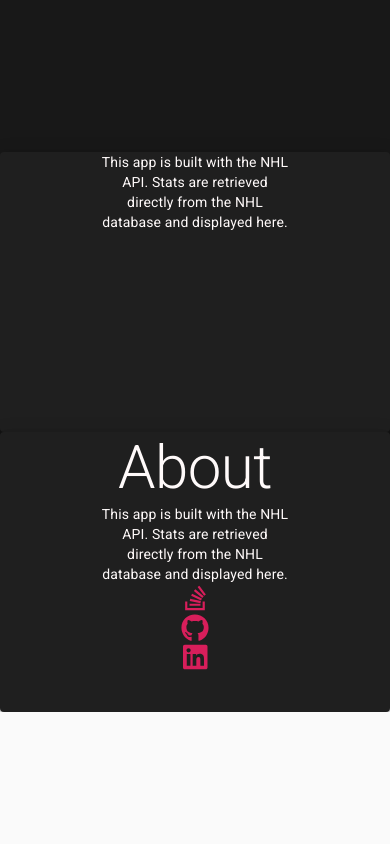
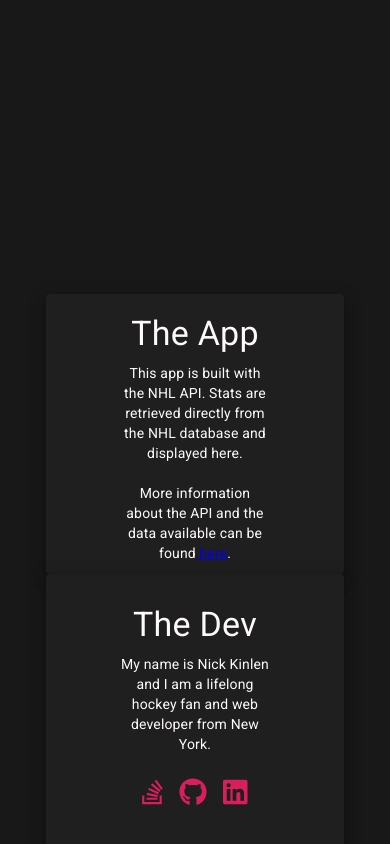
Before and after one commit to Nicknyr/NHL_Stats, a React (Create React App) app: page / in a window 390 px wide. Shown: the part 4124-4968 px from the top of the page. Before the commit the page ends 4836 px from the top, so only its background shows below. Built offline with nearby package versions, Linux system fonts and the light colour scheme; no server answers.

Commit message:
Adjusted footer and layout of team stats on tablets

```diff
--- a/src/components/Dashboard.js
+++ b/src/components/Dashboard.js
@@ -40,7 +40,8 @@ const drawerWidth = 240;
 const useStyles = makeStyles((theme) => ({
   root: {
     display: 'flex',
-    width: '100%'
+    width: '100%',
+    //background: '#181818'
   },
   title: {
     flexGrow: 1,
@@ -68,7 +69,9 @@ const useStyles = makeStyles((theme) => ({
   teamLogo: {
     display: 'flex',
     alignItems: 'center',
-    justifyContent: 'center'
+    justifyContent: 'center',
+    background: theme.palette.secondary.main,
+    height: '300px'
   },
   logoImg: {
     maxHeight: '100%',
@@ -77,9 +80,8 @@ const useStyles = makeStyles((theme) => ({
   rosterContainer: {
     background: theme.palette.secondary.main
   },
-  fixedHeightPaper: {
-    //height: '200px',
-    //width: '200px'
+  fixedHeight: {
+    height: '300px'
   }
 }));
 
@@ -117,15 +119,15 @@ export default function Dashboard() {
         <Container maxWidth="lg" className={classes.container}>
           <Grid container spacing={3}>
             {/* Team Logo */}
-              <Grid item xs={12} md={4} lg={3}>
+              <Grid item xs={12} sm={4} md={4} lg={3}>
                 <ScrollAnimation animateIn="fadeIn" delay="1000" animateOnce>
-                  <Paper className={[fixedHeightPaper, classes.teamLogo]} elevation="10">
+                  <Paper className={classes.teamLogo} elevation="10">
                     {location === '/' ? '' : <img src={teams[team].logo} className={classes.logoImg} />}
                   </Paper>
                 </ScrollAnimation>
               </Grid>
             {/* Franchise Info */}
-              <Grid item xs={12} md={8} lg={9}>
+              <Grid item xs={12} sm={8} md={8} lg={9}>
                 <ScrollAnimation animateIn="fadeIn" delay="1000" animateOnce>
                   <Paper className={fixedHeightPaper} elevation="10">
                     {location === '/' ? '' : <FranchiseInfo />}
--- a/src/components/Footer.js
+++ b/src/components/Footer.js
@@ -38,9 +38,21 @@ const drawerWidth = 240;
 const useStyles = makeStyles((theme) => ({
   root: {
     display: 'flex',
-    height: '60vh',
+    height: '100vh',
     background: '#181818',
     //borderTop: `2px solid ${theme.palette.secondary.main}`
+    [theme.breakpoints.up('md')]: {
+      height: '60vh'
+    },
+
+    [theme.breakpoints.up('xl')]: {
+      height: '30vh'
+    }
+  },
+  container: {
+    display: 'flex',
+    justifyContent: 'center',
+    alignItems: 'center'
   },
   section: {
     display: 'flex',
@@ -50,52 +62,61 @@ const useStyles = makeStyles((theme) => ({
   paper: {
     background: '#1F1F1F',
     color: 'snow',
-    height: '20em'
+    height: '20em',
+    display: 'flex',
+    justifyContent: 'center',
+    alignItems: 'center'
+  },
+  header: {
+    padding: '.5rem'
+  },
+  socialMedia: {
+    margin: '1rem',
+  },
+  socialIcon: {
+    margin: '.5rem'
   }
 }));
 
 export default function Footer() {
   const classes = useStyles();
-  const changeTheme = useChangeTheme();
-
-  const location = useLocation();
-
-
-  // Applies theme based on
-  React.useEffect(() => {
-    let path = location && location.pathname.split("/");
-    let team = path && path[1];
-    changeTheme({ colors: team.toUpperCase() });
-  }, [changeTheme, location]);
 
   return (
     <div className={classes.root}>
+     <Container maxWidth="lg" className={classes.container}>
       <Grid container>
         <Grid container xs={12} md={6} className={classes.section} display="flex" justifyContent="center">
-          <Grid item md={10}>
+          <Grid item xs={10} sm={8} md={10} >
             <Paper elevation="10" className={classes.paper} align="center">
               <Box align="center" display="flex" flexDirection="column" width="50%">
-                {/*<Typography variant="h2">About</Typography>*/}
+              <Typography variant="h4" className={classes.header}>The App</Typography>
                 <Typography variant="body">
                   This app is built with the NHL API. Stats are retrieved directly from the NHL database and displayed here.
+                </Typography>
+                <br/>
+                <Typography variant="body">
+                  More information about the API and the data available can be found
+                  <Link to="https://gitlab.com/dword4/nhlapi"> here</Link>.
                 </Typography>
               </Box>
             </Paper>
           </Grid>
         </Grid>
         <Grid container xs={12} md={6} className={classes.section} display="flex" justifyContent="center">
-          <Grid item md={10}>
+          <Grid item xs={10} sm={8} md={10} >
               <Paper elevation="10" className={classes.paper} align="center">
                 <Box align="center" display="flex" flexDirection="column" width="50%">
-                  <Typography variant="h2">About</Typography>
+                  <Typography variant="h4" className={classes.header}>The Dev</Typography>
                   <Typography variant="body">
-                    This app is built with the NHL API. Stats are retrieved directly from the NHL database and displayed here.
+                    My name is Nick Kinlen and I am a lifelong hockey fan and web developer from New York.
                   </Typography>
+                  <Box display="flex" flexDirection="row" justifyContent="center" className={classes.socialMedia}>
                     <Link href="#">
                       <FontAwesomeIcon
                             icon={['fab', 'stack-overflow']}
                             size="2x"
                             color="#D81E5B"
+                            className={classes.socialIcon}
                         />
                     </Link>
                     <Link href="#">
@@ -103,6 +124,7 @@ export default function Footer() {
                             icon={['fab', 'github']}
                             size="2x"
                             color="#D81E5B"
+                            className={classes.socialIcon}
                         />
                     </Link>
                     <Link href="#">
@@ -110,13 +132,16 @@ export default function Footer() {
                             icon={['fab', 'linkedin']}
                             size="2x"
                             color="#D81E5B"
+                            className={classes.socialIcon}
                         />
                     </Link>
+                  </Box>
                 </Box>
               </Paper>
           </Grid>
         </Grid>
       </Grid>
+      </Container>
     </div>
   );
 }
--- a/src/components/Navbar.js
+++ b/src/components/Navbar.js
@@ -7,7 +7,7 @@ import Divider from '@material-ui/core/Divider';
 import Container from '@material-ui/core/Container';
 import Grid from '@material-ui/core/Grid';
 import Paper from '@material-ui/core/Paper';
-import { Switch, Route, Link, useLocation } from "react-router-dom";
+import { Switch, Route, Link, useLocation, NavLink } from "react-router-dom";
 import { fade, makeStyles } from "@material-ui/core/styles";
 import Button from "@material-ui/core/Button";
 import { useChangeTheme } from "./Theme";
@@ -46,6 +46,10 @@ const useStyles = makeStyles((theme) => ({
     },
     navbar: {
         background: '#181818'
+    },
+    link: {
+        color: 'snow',
+        //textDecoration: 'none'
     }
   }));
 
@@ -92,17 +96,17 @@ export default function Navbar() {
                 <>
                   <ListItem button>
                     <ListItemIcon>
-                        <Link to="/leaderboards">Leaderboards</Link>
+                        <Link to="/leaderboards" className={classes.link}>Leaderboards</Link>
                     </ListItemIcon>
                   </ListItem>
                   <ListItem button>
                     <ListItemIcon>
-                        <Link to="/historical">Historical Stats</Link>
+                        <Link to="/historical" className={classes.link}>Historical Stats</Link>
                     </ListItemIcon>
                   </ListItem>
                   <ListItem button>
                     <ListItemIcon>
-                        <Link to="/awards">NHL Awards</Link>
+                        <Link to="/awards" className={classes.link}>NHL Awards</Link>
                     </ListItemIcon>
                   </ListItem>
                 </>
--- a/src/components/TeamStats.js
+++ b/src/components/TeamStats.js
@@ -17,14 +17,15 @@ import ScrollAnimation from 'react-animate-on-scroll';
 
 const useStyles = makeStyles((theme) => ({
     root: {
-        flexGrow: 1
+        flexGrow: 1,
     },
     container: {
         paddingTop: theme.spacing(4),
         paddingBottom: theme.spacing(4),
         background: theme.palette.primary.main,
         display: 'flex',
-        justifyContent: 'center'
+        justifyContent: 'center',
+        width: '100%'
     },
     paper: {
         padding: theme.spacing(1),
@@ -137,8 +138,8 @@ export default function TeamStats() {
 
     return (
         <Container maxWidth="lg" className={classes.container}>
-            <Grid container xs={12}  spacing={3}>
-                <Grid item xs={12} md={12} lg={4}>
+            <Grid container xs={12} spacing={3}>
+                <Grid item xs={12} sm={6} md={6} lg={4}>
                     <ScrollAnimation animateIn="fadeIn" delay="1000" animateOnce>
                         <Paper elevation="10" className={classes.paper}>
                             <Box align="center">
@@ -149,7 +150,7 @@ export default function TeamStats() {
                         </Paper>
                     </ScrollAnimation>
                 </Grid>
-                <Grid item xs={12} md={12} lg={4}>
+                <Grid item xs={12} sm={6} md={6} lg={4}>
                     <ScrollAnimation animateIn="fadeIn" delay="1000" animateOnce>
                         <Paper elevation="10" className={classes.paper}>
                             <Box align="center">
@@ -160,7 +161,7 @@ export default function TeamStats() {
                         </Paper>
                     </ScrollAnimation>
                 </Grid>
-                <Grid item xs={12} md={12} lg={4}>
+                <Grid item xs={12} sm={6} md={6} lg={4}>
                     <ScrollAnimation animateIn="fadeIn" delay="1000" animateOnce>
                         <Paper  elevation="10" className={classes.paper}>
                             <Box align="center">
@@ -171,7 +172,7 @@ export default function TeamStats() {
                         </Paper>
                     </ScrollAnimation>
                 </Grid>
-                <Grid item xs={12} md={12} lg={4}>
+                <Grid item xs={12} sm={6} md={6} lg={4}>
                     <ScrollAnimation animateIn="fadeIn" delay="1000" animateOnce>
                         <Paper  elevation="10" className={classes.paper}>
                             <Box align="center">
@@ -184,7 +185,7 @@ export default function TeamStats() {
                         </Paper>
                     </ScrollAnimation>
                 </Grid>
-                <Grid item xs={12} md={12} lg={4}>
+                <Grid item xs={12} sm={6} md={6} lg={4}>
                     <ScrollAnimation animateIn="fadeIn" delay="1000" animateOnce>
                         <Paper  elevation="10" className={classes.paper}>
                             <Box align="center">
@@ -197,7 +198,7 @@ export default function TeamStats() {
                         </Paper>
                     </ScrollAnimation>
                 </Grid>
-                <Grid item xs={12} md={12} lg={4}>
+                <Grid item xs={12} sm={6} md={6} lg={4}>
                     <ScrollAnimation animateIn="fadeIn" delay="1000" animateOnce>
                         <Paper  elevation="10" className={classes.paper}>
                             <Box align="center">
@@ -208,7 +209,7 @@ export default function TeamStats() {
                         </Paper>
                     </ScrollAnimation>
                 </Grid>
-                <Grid item xs={12} md={12} lg={4}>
+                <Grid item xs={12} sm={6} md={6} lg={4}>
                     <ScrollAnimation animateIn="fadeIn" delay="1000" animateOnce>
                         <Paper  elevation="10" className={classes.paper}>
                             <Box align="center">
@@ -219,7 +220,7 @@ export default function TeamStats() {
                         </Paper>
                     </ScrollAnimation>
                 </Grid>
-                <Grid item xs={12} md={12} lg={4}>
+                <Grid item xs={12} sm={6} md={6} lg={4}>
                     <ScrollAnimation animateIn="fadeIn" delay="1000" animateOnce>
                         <Paper  elevation="10" className={classes.paper}>
                             <Box align="center">
```
Lines whose indentation alone changed are shown as unchanged.
